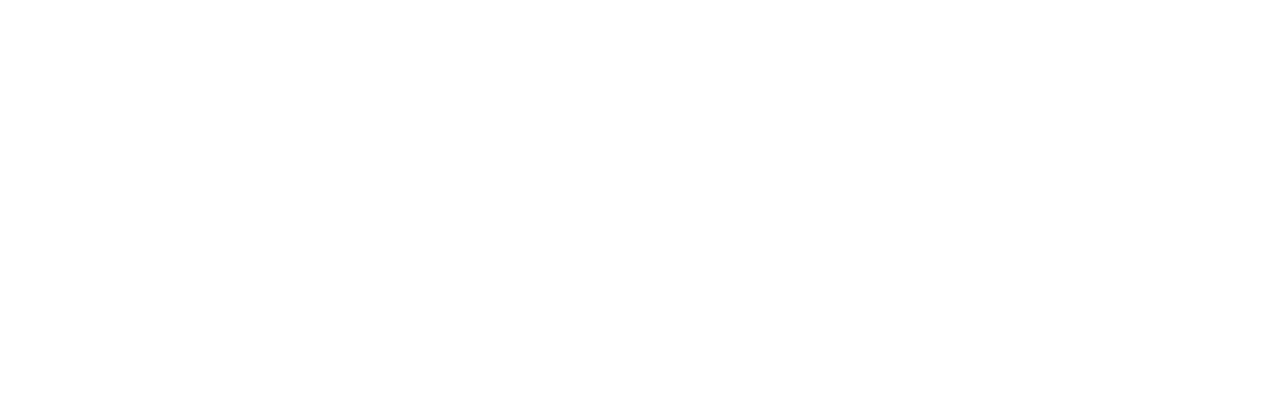
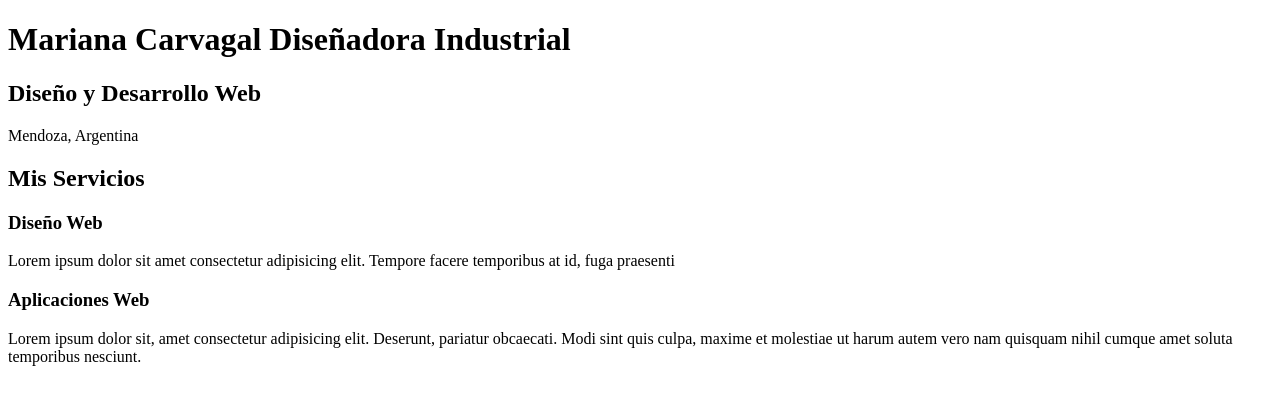
Before and after one commit to Fercho3799/web-portafolio, a plain HTML site: page index.html in a window 1280 px wide. Drawn offline with Linux system fonts and the light colour scheme.

Commit message:
creando estructura
todo lo que es información esta siendo añadida

```diff
--- a/index.html
+++ b/index.html
@@ -4,9 +4,17 @@
     <meta charset="UTF-8">
     <meta http-equiv="X-UA-Compatible" content="IE=edge">
     <meta name="viewport" content="width=device-width, initial-scale=1.0">
-    <title>Document</title>
+    <title>Portafolio web</title>
 </head>
 <body>
+    <h1>Mariana Carvagal Diseñadora Industrial</h1>
+    <h2>Diseño y Desarrollo Web </h2>
+    <p>Mendoza, Argentina </p>
+    <h2>Mis Servicios</h2>
+    <h3>Diseño Web</h3>
+    <p>Lorem ipsum dolor sit amet consectetur adipisicing elit. Tempore facere temporibus at id, fuga praesenti</p>
+    <h3>Aplicaciones Web</h3>
+    <p>Lorem ipsum dolor sit, amet consectetur adipisicing elit. Deserunt, pariatur obcaecati. Modi sint quis culpa, maxime et molestiae ut harum autem vero nam quisquam nihil cumque amet soluta temporibus nesciunt.</p>
 
 </body>
 </html>
```
